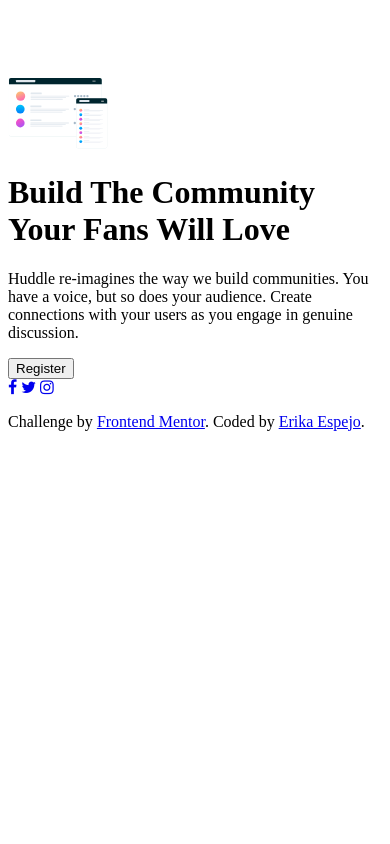
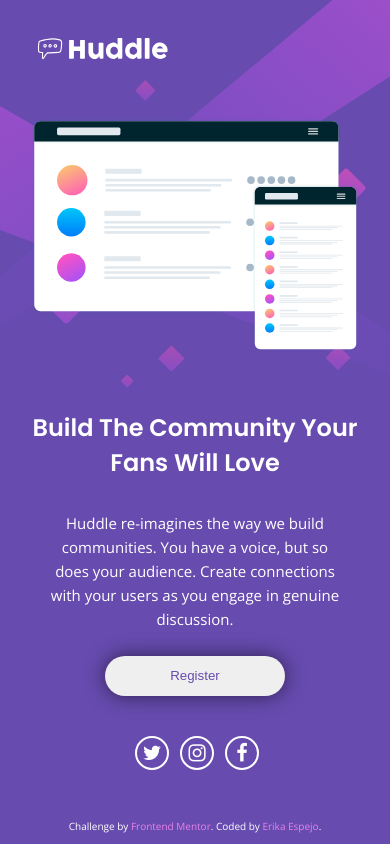
Before and after one commit to ErikaEspejo/huddle-landing-page, a plain HTML site: page index.html in a window 390 px wide. Drawn offline with nearby package versions, Linux system fonts and the light colour scheme.

Commit message:
375px mobile interface styles ready

```diff
--- a/index.html
+++ b/index.html
@@ -32,9 +32,9 @@
       </button>
     </div>
     <div class="social">
-      <a href="#"><i class="fa fa-facebook"></i></a>
       <a href="#"><i class="fa fa-twitter"></i></a>
       <a href="#"><i class="fa fa-instagram"></i></a>
+      <a href="#"><i class="fa fa-facebook"></i></a>
     </div>
   </div>
   <footer>
--- a/style.css
+++ b/style.css
@@ -4,3 +4,111 @@
   --heading : Poppins, sans-serif;
   --body: 'Open Sans', sans-serif;
 }
+
+html {
+  font-size: 62.5%;
+}
+
+body {
+  box-sizing: border-box;
+  margin: 0;
+  background: no-repeat top/100% url(./images/bg-mobile.svg) , var(--violet);
+}
+
+.wrapper {
+  margin: 8%;
+  display: grid;
+  grid-gap: 40px;
+}
+
+.logo {
+  max-inline-size: 140px;
+}
+
+.hero {
+  margin-block-start: 10px;
+}
+
+.hero img {
+  inline-size: 100%;
+}
+
+.description {
+  text-align: center;
+  color: white;
+  display: flex;
+  flex-direction: column;
+  align-items: center;
+}
+
+.description h1 {
+  font-family: var(--heading);
+  font-size: 2.4rem;
+}
+
+.description p {
+  font-family: var(--body);
+  font-size: 1.5rem;
+  line-height: 1.6;
+  font-weight: 400;
+  inline-size: 90%;
+}
+
+button {
+  block-size: 40px;
+  inline-size: 180px;
+  border-radius: 20px;
+  border: none;
+  outline: none;
+  cursor: pointer;
+  color: var(--violet);
+  margin-block-start: 10px;
+  box-shadow: 0 0 20px 0 rgba(0, 0, 0, .57) ;
+}
+
+button:hover {
+  background-color: var(--soft-magenta);
+  color: white;
+}
+
+.social {
+  text-align: center;
+  font-size: 2rem;
+  display: grid;
+  grid-template-columns: 30px 30px 30px;
+  block-size: 30px;
+  justify-content: center;
+  grid-column-gap: 15px;
+}
+
+.social a {
+  align-items: center;
+  color: white;
+  inline-size: 30px;
+  height: 30px;
+  border: 2px solid white;
+  border-radius: 50%;
+}
+.social i {
+  position: relative;
+  inset-block-start: 4px;
+}
+
+.social a:hover {
+  color: hsl(321,93%,65%);
+  border-color: hsl(321,93%,65%);
+}
+
+footer {
+  color: white;
+  font-family: var(--body);
+  position: absolute;
+  inset-block-end: 1px;
+  width: 100%;
+  text-align: center;
+}
+
+footer a {
+  color: var(--soft-magenta);
+  text-decoration: none;
+}
```
